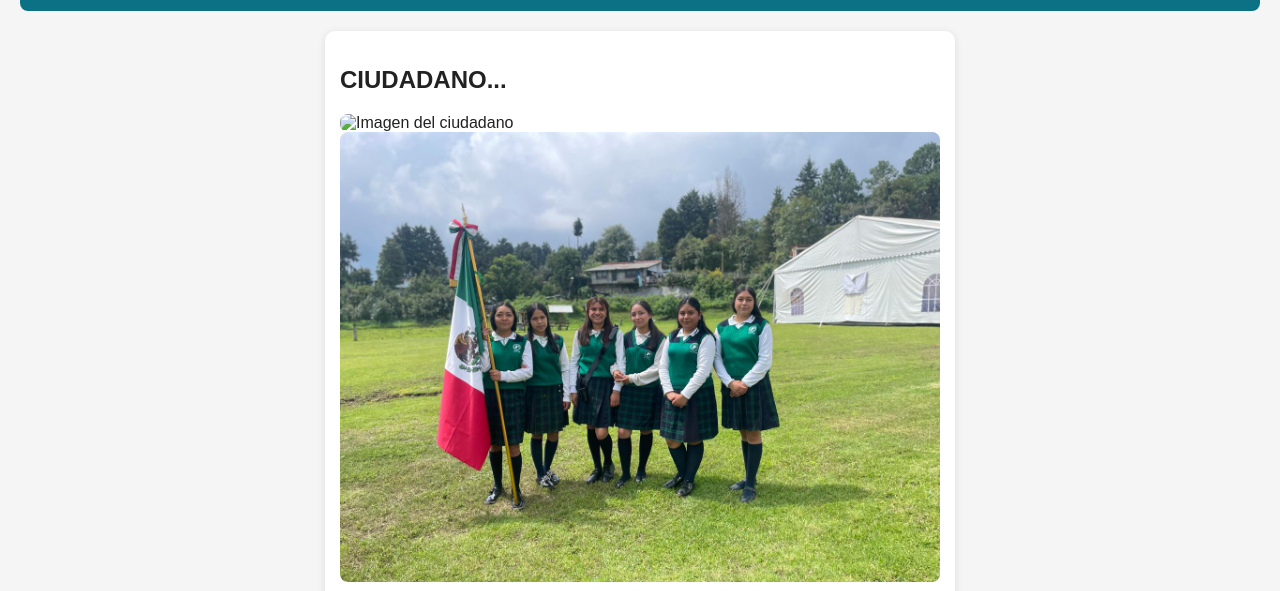
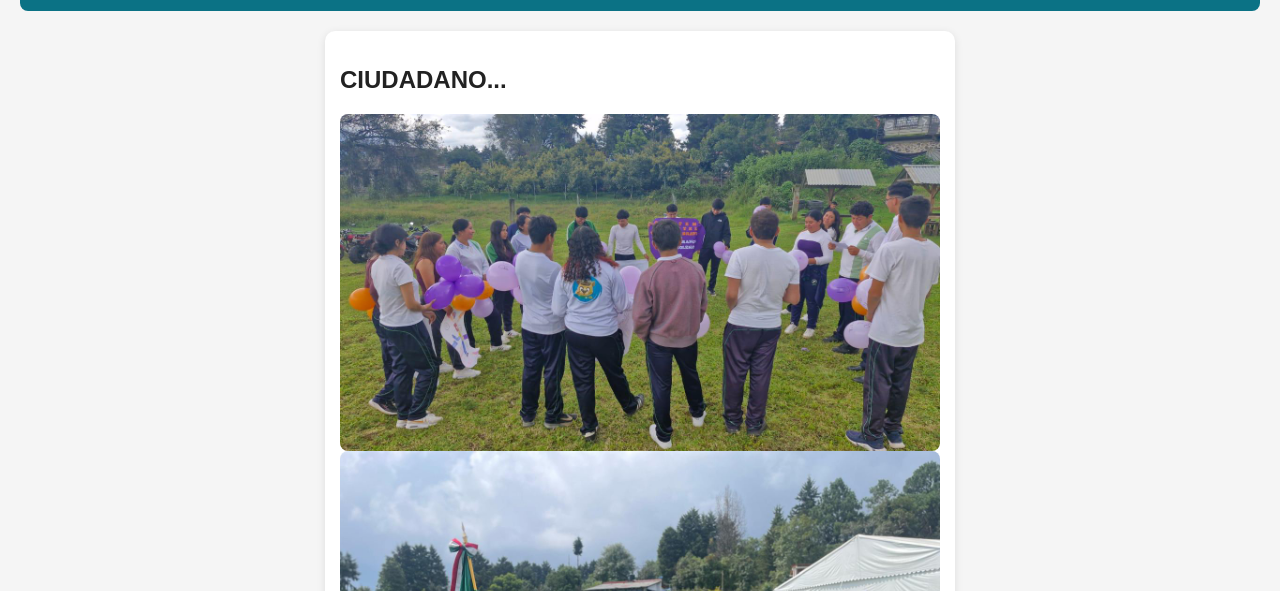
Before and after one commit to DeliaMJ/GUIA-CIUDADANA, a plain HTML site: page index.html in a window 1280 px wide. Shown: the part 209-800 px from the top of the page. Drawn offline with Linux system fonts and the light colour scheme.

Commit message:
Update index.html

```diff
--- a/index.html
+++ b/index.html
@@ -57,7 +57,7 @@
   <main>
     <h2>CIUDADANO...</h2>
 
-   <img src="cecyto.jpg" alt="Imagen del ciudadano">
+   <img src="cecyto1.jpg" alt="Imagen del ciudadano">
    <img src="equipo.jpg" alt="Imagen del ciudadano">
     <p>
       La participación ciudadana es uno de los pilares fundamentales de toda sociedad democrática.
```
